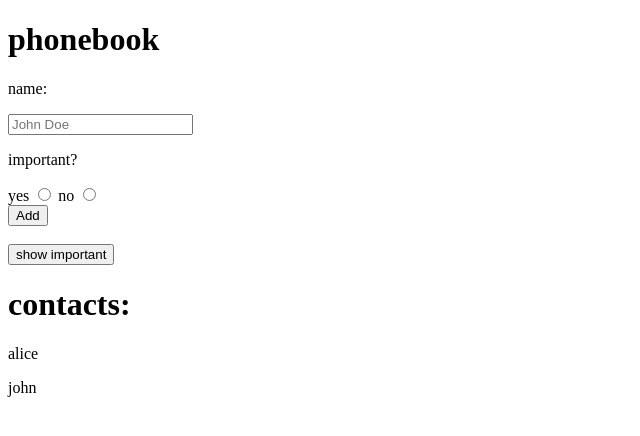
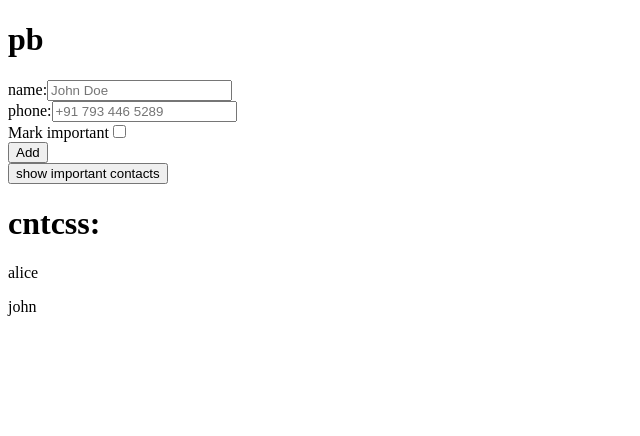
Before and after one commit to thasneem9/fullstackopen, a React (Vite) app in the folder part2/: page / in a window 1280 px wide. Shown: the top 436 px of the page, without its empty margins (0-640 px from the left). Built offline with nearby package versions, Linux system fonts and the light colour scheme.

Commit message:
part2b-ex:2.8

```diff
--- a/part2/src/App.jsx
+++ b/part2/src/App.jsx
@@ -4,6 +4,7 @@ const App=()=>{
 const [contacts,setContacts]=useState([{'name':'alice','important':true},{'name':'john'}])
 const [showImp,setShowImp]=useState(false)
 const [imp,setImp]=useState(false)
+const [number,setNumber]=useState()
 
 
 const [name,setName]=useState('')
@@ -37,30 +38,37 @@ const handleShowImp=(e)=>{
 
 
   return(<>
-  <h1>phonebook</h1>
+  <h1>pb</h1>
   <div>
-    <form>
-      <p>name:</p>
-      <input placeholder="John Doe" onChange={(e)=>setName(e.target.value)} value={name}  ></input>
+    <form onSubmit={handleAddContact}>
+      <label>name:
+      <input placeholder="John Doe" onChange={(e)=>setName(e.target.value)} value={name}  />
+      </label>
 
+      <br/>
 
-      <p>important?</p>
-      <label> yes <input type='radio' name={'important'} value={true} onChange={()=>setImp(true)} /></label>
-        <label> no <input type='radio' name={'important'} value={false}onChange={()=>setImp(false)}/></label>
-        <br></br>
+      <label> phone:
+      <input value={number} onChange={(e)=>setNumber(e.target.value)} placeholder="+91 793 446 5289"/>
+      </label>
 
-        <button onClick={handleAddContact} >Add</button>
+      <br/>
 
-        <br></br>
+      <label> Mark important
+      <input type='checkbox'  onChange={(e)=>setImp(e.target.checked)} />
+       </label>
 
-        <br></br>
-        <button onClick={handleShowImp}>{showImp?'show all':'show important'}</button>
+      <br/>
+      <button type='submit'>Add</button>
+
+      <br/>
+      <button onClick={handleShowImp}>{showImp?'show all':'show important contacts'}</button>
     </form>
   </div>
 
-  <h1>contacts:</h1>
+  <h1>cntcss:</h1>
 
   {showImp?contacts.filter(c=>c.important===true).map((c,i)=>(<p key={i}>{c.name}</p>)):contacts.map((c,i)=>(<p key={i}>{c.name}</p>))}
+
 
   </>)
 }
```
